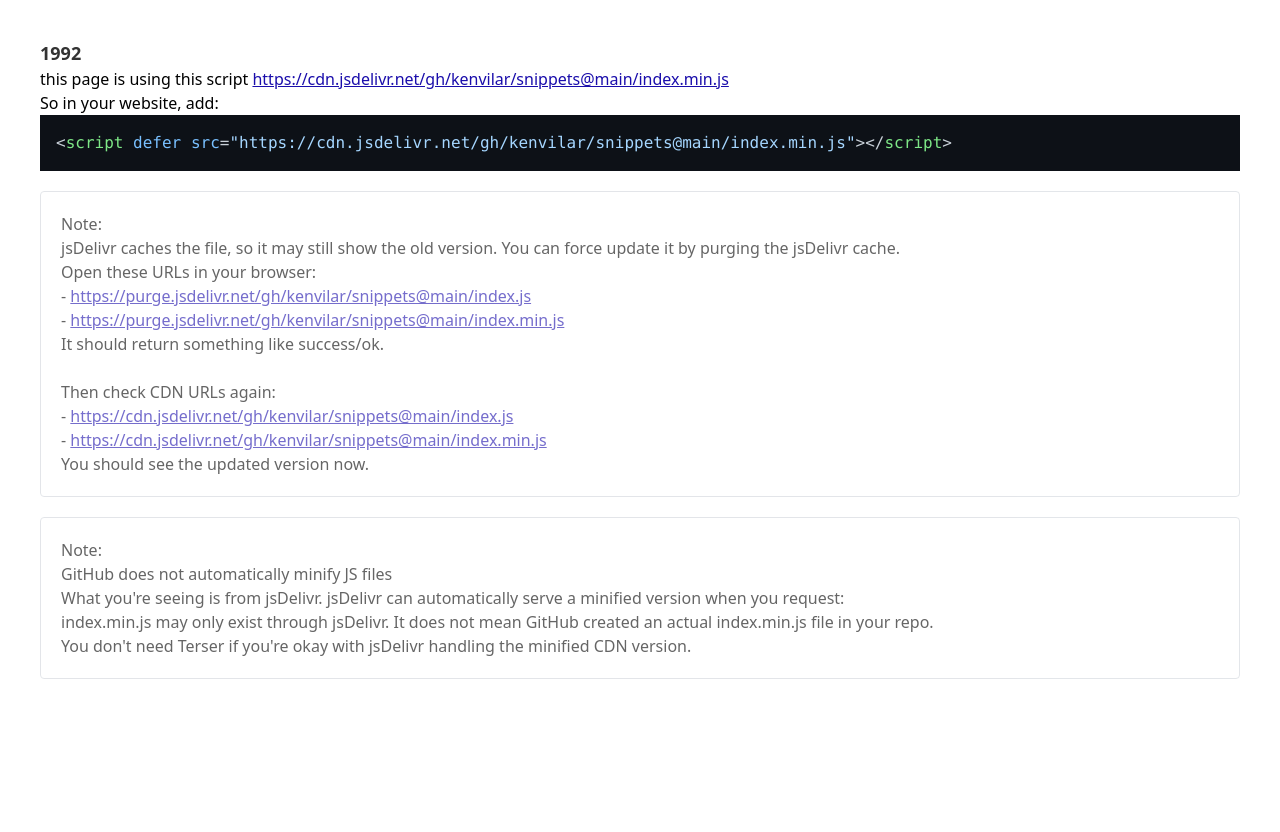
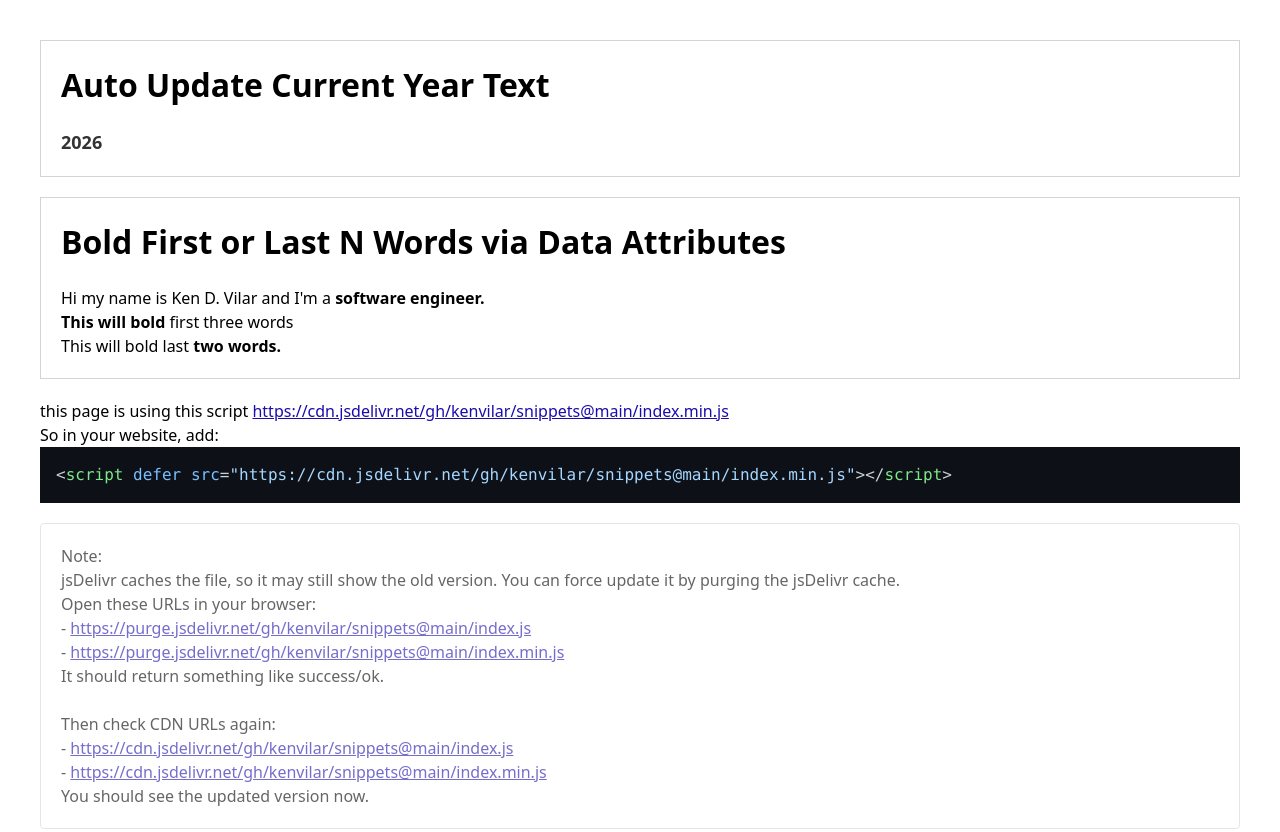
Before and after one commit to kenvilar/snippets, a plain HTML site: page index.html in a window 1280 px wide. Shown: the top 832 px of the page. Before the commit the page ends 800 px from the top, so only its background shows below. Drawn offline with nearby package versions, Linux system fonts and the light colour scheme.

Commit message:
Add functionality to auto-update current year and bold specific words via data attributes

```diff
--- a/index.html
+++ b/index.html
@@ -15,7 +15,24 @@
   <section>
     <div class="px-[40px] py-[40px]">
       <div class="max-w-[1440px] mx-auto">
-        <span class="year-today">1992</span>
+        <div class="card">
+          <h2>Auto Update Current Year Text</h2>
+          <span class="year-today">1992</span>
+        </div>
+
+        <div class="card">
+          <h2>Bold First or Last N Words via Data Attributes</h2>
+          <div data-word-to-bold="2" data-bold-from="end">
+            Hi my name is Ken D. Vilar and I'm a software engineer.
+          </div>
+          <div data-word-to-bold="3" data-bold-from="start">
+            This will bold first three words
+          </div>
+
+          <div data-word-to-bold="2" data-bold-from="end">
+            This will bold last two words.
+          </div>
+        </div>
 
         <p>this page is using this script <a href="https://cdn.jsdelivr.net/gh/kenvilar/snippets@main/index.min.js"
             target="_blank"
@@ -64,7 +81,8 @@
     </div>
   </section>
 
-  <script src="https://cdn.jsdelivr.net/gh/kenvilar/snippets@main/index.min.js"></script>
+  <!-- <script src="https://cdn.jsdelivr.net/gh/kenvilar/snippets@main/index.min.js"></script> -->
+  <script src="./index.js"></script>
   <script src="https://cdnjs.cloudflare.com/ajax/libs/highlight.js/11.11.1/highlight.min.js"></script>
   <script>hljs.highlightAll();</script>
 </body>
--- a/index.js
+++ b/index.js
@@ -1,11 +1,56 @@
 document.addEventListener("DOMContentLoaded", () => {
-  // Auto Update Current Year Text (Vanilla JS)
-  function setLMACurrentYear() {
+  // Auto Update Current Year Text
+  function kv_setCurrentYear() {
     const year = new Date().getFullYear();
 
     document.querySelectorAll(".year-today").forEach((el) => {
       el.textContent = year;
     });
   }
-  setLMACurrentYear();
+  kv_setCurrentYear();
+
+  // Bold First or Last N Words via Data Attributes
+  function kv_boldNWordsByDataAttributes() {
+    function boldWords(el) {
+      const text = (el.textContent || "").trim();
+      if (!text) return;
+
+      const words = text.split(/\s+/);
+
+      const countAttr = el.getAttribute("data-word-to-bold");
+      const fromAttr = (
+        el.getAttribute("data-bold-from") || "start"
+      ).toLowerCase();
+
+      const count = Math.max(
+        0,
+        Math.min(parseInt(countAttr || "0", 10) || 0, words.length)
+      );
+      const from = fromAttr === "end" ? "end" : "start";
+
+      let boldPart = [];
+      let normalPart = [];
+
+      if (from === "end") {
+        normalPart = words.slice(0, words.length - count);
+        boldPart = words.slice(words.length - count);
+
+        // ✅ keep original order: normal first, bold last
+        el.innerHTML =
+          `${normalPart.join(" ")}` +
+          (boldPart.length ? ` <strong>${boldPart.join(" ")}</strong>` : "");
+      } else {
+        boldPart = words.slice(0, count);
+        normalPart = words.slice(count);
+
+        // ✅ keep original order: bold first, normal last
+        el.innerHTML =
+          (boldPart.length ? `<strong>${boldPart.join(" ")}</strong>` : "") +
+          (normalPart.length ? ` ${normalPart.join(" ")}` : "");
+      }
+    }
+
+    document.querySelectorAll("[data-word-to-bold]").forEach(boldWords);
+  }
+  kv_boldNWordsByDataAttributes();
 });
--- a/style.css
+++ b/style.css
@@ -1,6 +1,18 @@
+h2 {
+    font-size: 32px;
+    font-weight: bold;
+    margin-bottom: 20px;
+}
+
 a {
     color: #1a0dab;
     text-decoration: underline;
+}
+
+.card {
+    border: 1px solid #d1d5db;
+    margin-bottom: 20px;
+    padding: 20px;
 }
 
 .year-today {
```
